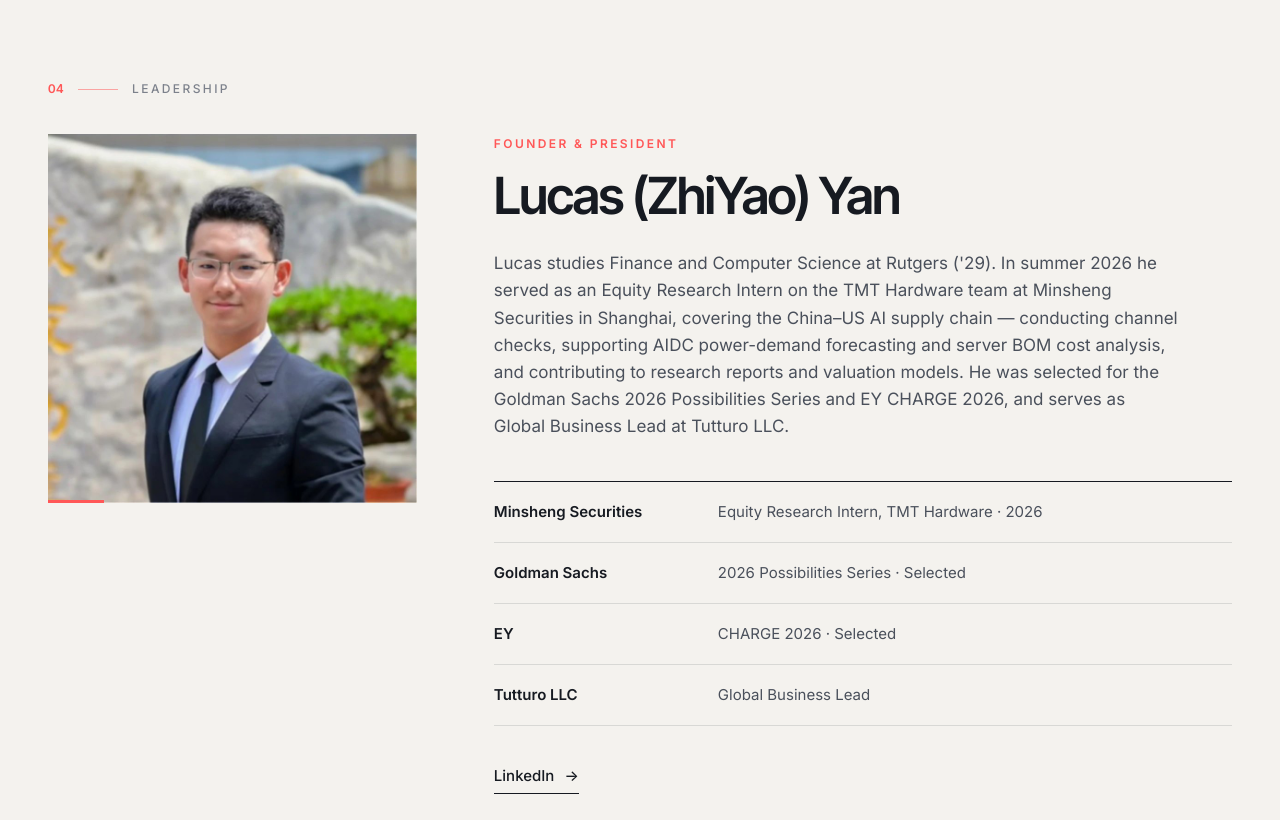
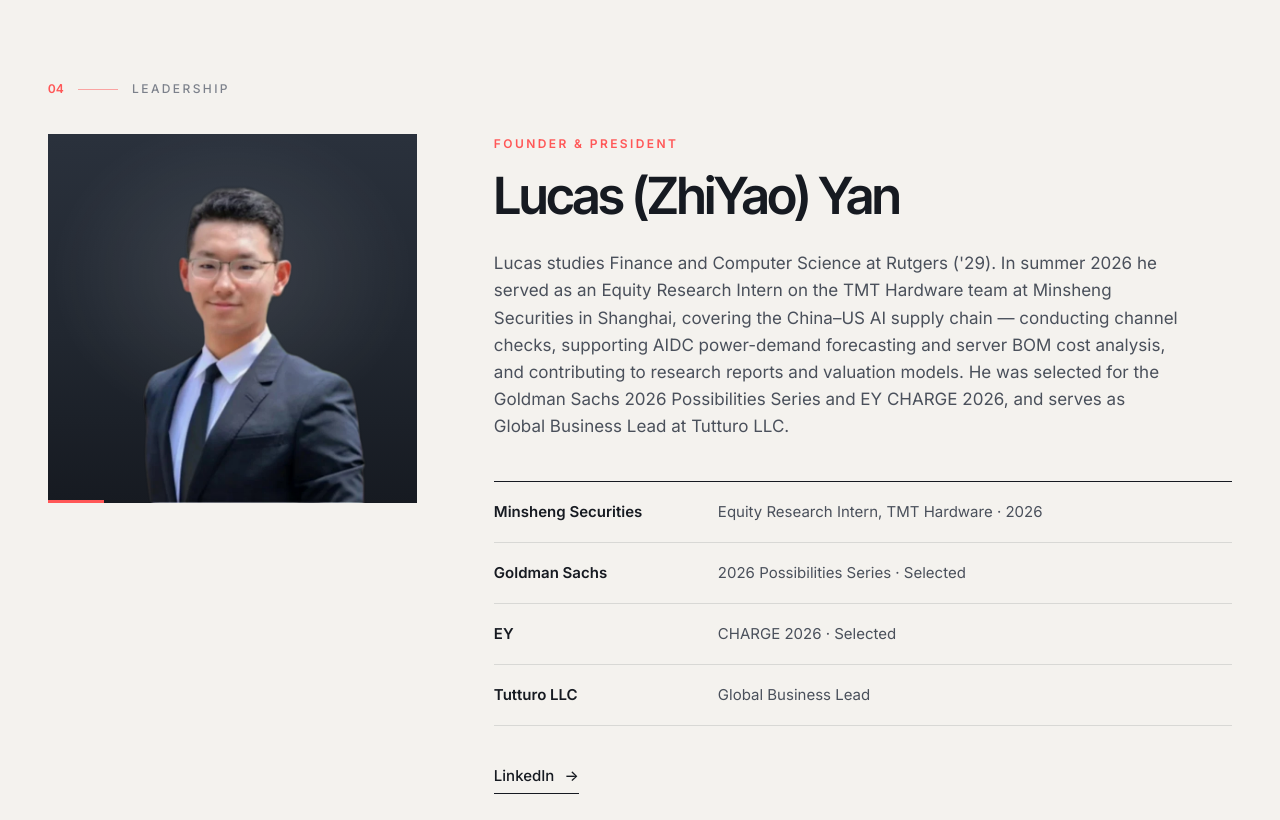
Before and after one commit to Bowen1314/RUCFC-v2, a plain HTML site: page index.html in a window 1280 px wide. Shown: the part 4120-4940 px from the top of the page. Drawn offline with Linux system fonts and the light colour scheme; no server answers.

Commit message:
Use background-removed founder portrait on navy plate
Co-Authored-By: Claude Opus 5.5 <noreply@anthropic.com>

```diff
--- a/index.html
+++ b/index.html
@@ -188,7 +188,7 @@
 
         <article class="leader reveal">
           <figure class="leader__plate">
-            <img class="leader__photo" src="assets/photos/lucas.jpg" width="800" height="800" alt="Portrait of Lucas (ZhiYao) Yan" loading="lazy">
+            <img class="leader__photo" src="assets/photos/lucas-cutout.webp" width="800" height="800" alt="Portrait of Lucas (ZhiYao) Yan" loading="lazy">
           </figure>
 
           <div class="leader__main">
--- a/styles.css
+++ b/styles.css
@@ -369,13 +369,16 @@ html[lang="zh-Hans"] .pitem__t { letter-spacing: 0; }
 }
 .leader__plate {
   position: relative; aspect-ratio: 1 / 1; width: 100%; max-width: 400px;
-  background: var(--navy); overflow: hidden;
+  overflow: hidden;
+  background:
+    radial-gradient(70% 60% at 50% 38%, rgba(255,255,255,.10), transparent 70%),
+    linear-gradient(180deg, #2A313C 0%, var(--navy) 55%, var(--navy-deep) 100%);
 }
 .leader__plate::after {
-  content: ""; position: absolute; left: 0; bottom: 0; width: 56px; height: 3px; background: var(--coral);
+  content: ""; position: absolute; z-index: 1; left: 0; bottom: 0; width: 56px; height: 3px; background: var(--coral);
 }
 .leader__photo {
-  width: 100%; height: 100%; object-fit: cover; object-position: 50% 50%;
+  position: relative; width: 100%; height: 100%; object-fit: contain; object-position: 50% 100%;
 }
 .leader__role {
   font-size: 12px; font-weight: 600; letter-spacing: .2em; text-transform: uppercase; color: var(--coral);
```
Also changed, not shown: assets/photos/lucas-cutout.webp (added).
